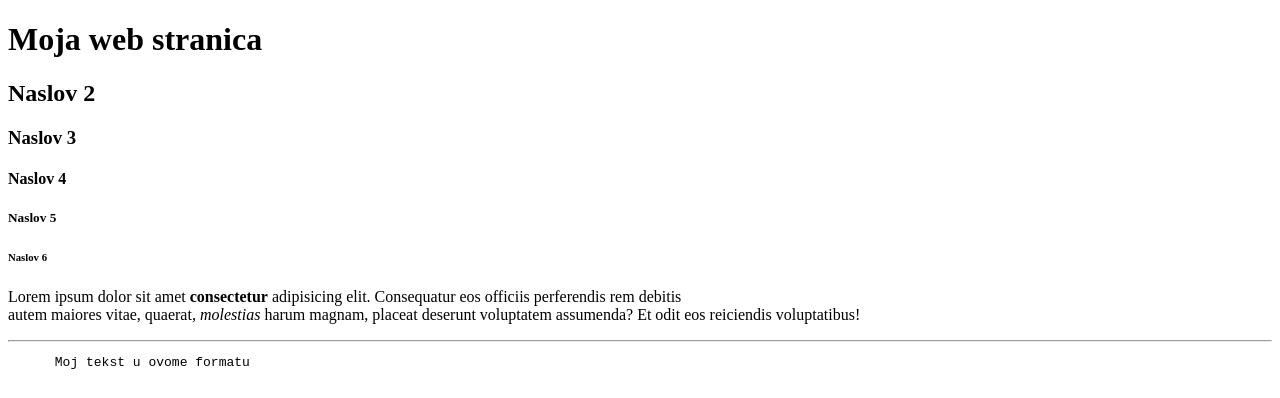
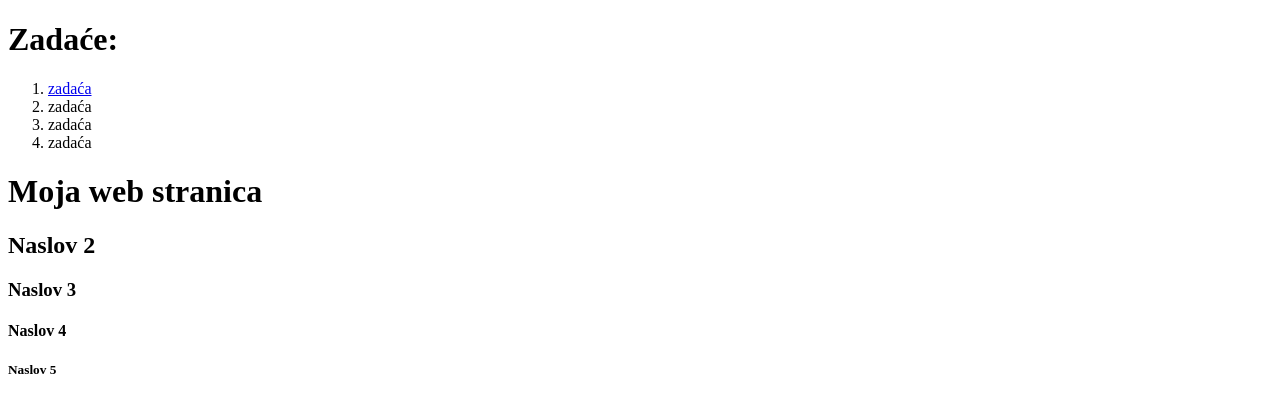
Before and after one commit to ivan10m/sjwp26-27, a plain HTML site: page index.html in a window 1280 px wide. Shown: the top 398 px of the page. Drawn offline with Linux system fonts and the light colour scheme.

Commit message:
dodana zadaća

```diff
--- a/index.html
+++ b/index.html
@@ -8,6 +8,14 @@
     <title>Ivan</title>
   </head>
   <body>
+    <h1>Zadaće:</h1>
+    <ol>
+      <li><a href="./zadace/zadaca1.html">zadaća</a></li>
+      <li>zadaća</li>
+      <li>zadaća</li>
+      <li>zadaća</li>
+    </ol>
+
     <!-- Naslovi u HTMLu -->
     <h1>Moja web stranica</h1>
     <h2>Naslov 2</h2>
```
Also changed, not shown: zadace/zadaca1.html (added, +11 -0 lines).
